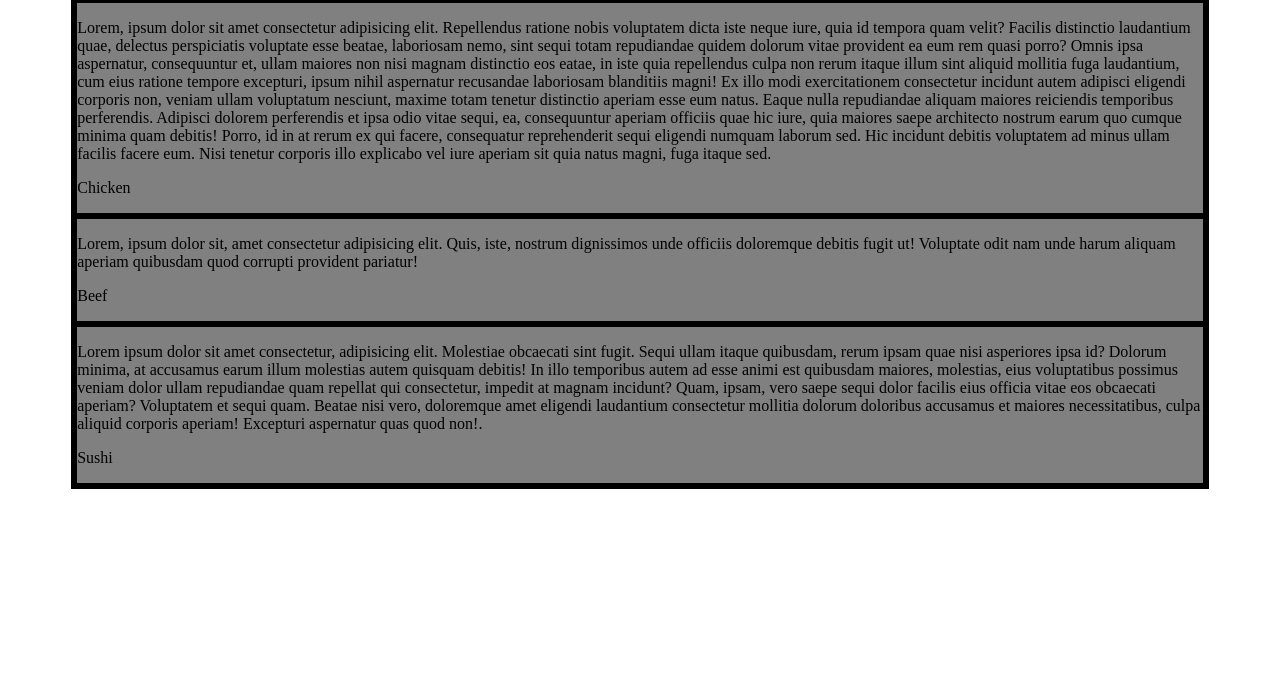
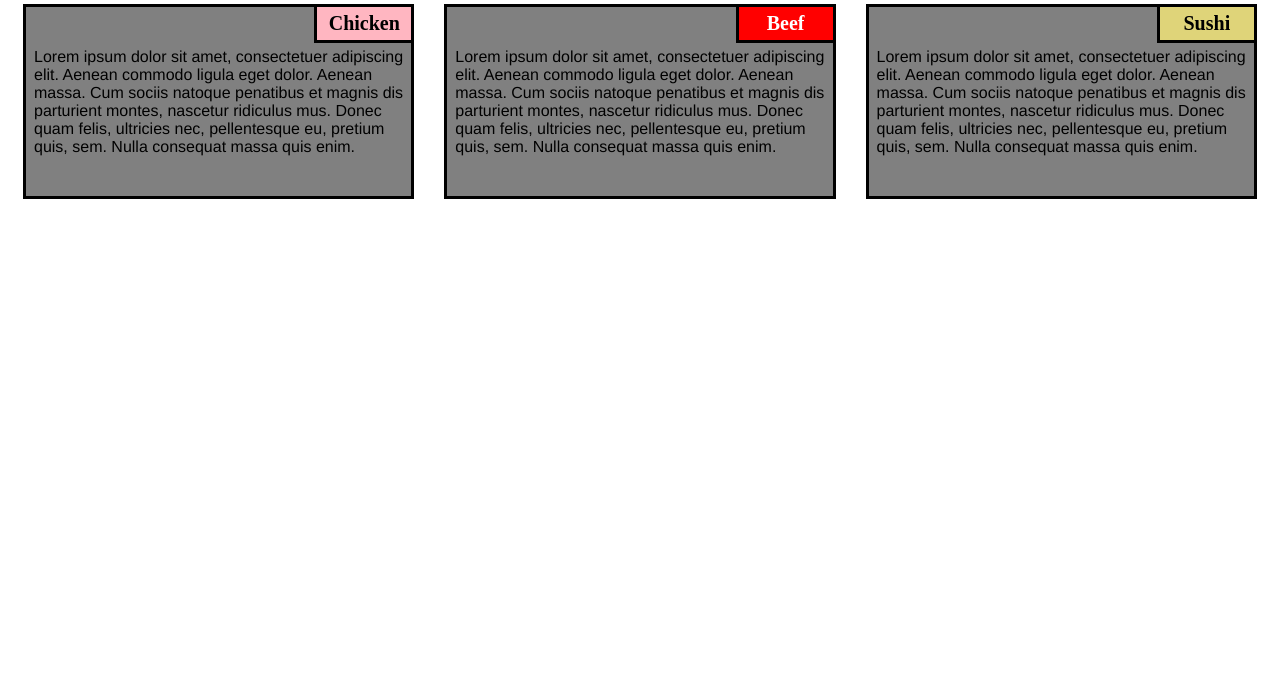
Before and after one commit to Xiodinc/coursera2, a plain HTML site: page index.html in a window 1280 px wide. Shown: the part 118-800 px from the top of the page. Drawn offline with Linux system fonts and the light colour scheme; files that its build step writes are made by us from their sources.

Commit message:
Update index.html

```diff
--- a/index.html
+++ b/index.html
@@ -1,36 +1,36 @@
-<html lang="en">
+<!DOCTYPE html>
+<html>
+
 <head>
-	<meta charset="UTF-8">
-	<meta name="viewport" content="width=device-width, initial-scale=1.0">
-	 <link rel="stylesheet" href="styles.css">
-	<title>Responsive Layout</title>
+    <meta charset="utf-8">
+    <title>module2-solution</title>
+</head>
+<link rel="stylesheet" type="text/css" href="css/styles.css">
 
+<body>
+    <h1>Our Menu</h1>
+    <section class="column-lg-4 colmn-md-6 colmn-sm-12">
+        <div>
+            <p class="sub1">Chicken</p>
+            <p class="content">
+                Lorem ipsum dolor sit amet, consectetuer adipiscing elit. Aenean commodo ligula eget dolor. Aenean massa. Cum sociis natoque penatibus et magnis dis parturient montes, nascetur ridiculus mus. Donec quam felis, ultricies nec, pellentesque eu, pretium quis, sem. Nulla consequat massa quis enim.
+            </p>
+        </div>
+    </section>
+    <section class="column-lg-4 colmn-md-6 colmn-sm-12">
+        <div>
+            <p class="sub2">Beef</p>
+            <p class="content">
+                Lorem ipsum dolor sit amet, consectetuer adipiscing elit. Aenean commodo ligula eget dolor. Aenean massa. Cum sociis natoque penatibus et magnis dis parturient montes, nascetur ridiculus mus. Donec quam felis, ultricies nec, pellentesque eu, pretium quis, sem. Nulla consequat massa quis enim.
+        </div>
+    </section>
+    <section class="column-lg-4 colmn-md-12 colmn-sm-12">
+        <div>
+            <p class="sub3">Sushi</p>
+            <p class="content">
+                Lorem ipsum dolor sit amet, consectetuer adipiscing elit. Aenean commodo ligula eget dolor. Aenean massa. Cum sociis natoque penatibus et magnis dis parturient montes, nascetur ridiculus mus. Donec quam felis, ultricies nec, pellentesque eu, pretium quis, sem. Nulla consequat massa quis enim.
+            </p>
+        </div>
+</body>
 
-</head>
-<body>
-	<div class="row">
-	<h1>Our Menu</h1>
-  <div class="col-lg-4 col-md-6 col-sm-12" id="container">
-    <p>Lorem, ipsum dolor sit amet consectetur adipisicing elit. Repellendus ratione nobis voluptatem dicta iste neque iure, quia id tempora quam velit? Facilis distinctio laudantium quae, delectus perspiciatis voluptate esse beatae, laboriosam nemo, sint sequi totam repudiandae quidem dolorum vitae provident ea eum rem quasi porro? Omnis ipsa aspernatur, consequuntur et, ullam maiores non nisi magnam distinctio eos eatae, in iste quia repellendus culpa non rerum itaque illum sint aliquid mollitia fuga laudantium, cum eius ratione tempore excepturi, ipsum nihil aspernatur recusandae laboriosam blanditiis magni! Ex illo modi exercitationem consectetur incidunt autem adipisci eligendi corporis non, veniam ullam voluptatum nesciunt, maxime totam tenetur distinctio aperiam esse eum natus. Eaque nulla repudiandae aliquam maiores reiciendis temporibus perferendis. Adipisci dolorem perferendis et ipsa odio vitae sequi, ea, consequuntur aperiam officiis quae hic iure, quia maiores saepe architecto nostrum earum quo cumque minima quam debitis! Porro, id in at rerum ex qui facere, consequatur reprehenderit sequi eligendi numquam laborum sed. Hic incidunt debitis voluptatem ad minus ullam facilis facere eum. Nisi tenetur corporis illo explicabo vel iure aperiam sit quia natus magni, fuga itaque sed.</p>
-  	<p id="p1">Chicken</p>
-
-  	</div>
-
-
-
-  <div class="col-lg-4 col-md-6 col-sm-12" id="container"><p>Lorem, ipsum dolor sit, amet consectetur adipisicing elit. Quis, iste, nostrum dignissimos unde officiis doloremque debitis fugit ut! Voluptate odit nam unde harum aliquam aperiam quibusdam quod corrupti provident pariatur!</p>
-
-  	<p id="p2">Beef</p>
-
-  </div>
-
-  <div class="col-lg-4 col-md-12 col-sm-12" id="container"><p>Lorem ipsum dolor sit amet consectetur, adipisicing elit. Molestiae obcaecati sint fugit. Sequi ullam itaque quibusdam, rerum ipsam quae nisi asperiores ipsa id? Dolorum minima, at accusamus earum illum molestias autem quisquam debitis! In illo temporibus autem ad esse animi est quibusdam maiores, molestias, eius voluptatibus possimus veniam dolor ullam repudiandae quam repellat qui consectetur, impedit at magnam incidunt? Quam, ipsam, vero saepe sequi dolor facilis eius officia vitae eos obcaecati aperiam? Voluptatem et sequi quam. Beatae nisi vero, doloremque amet eligendi laudantium consectetur mollitia dolorum doloribus accusamus et maiores necessitatibus, culpa aliquid corporis aperiam! Excepturi aspernatur quas quod non!.</p>
-
-  	<p  id="p3">Sushi</p>
-
-  </div>
-
-	</div>
-
-</body>
 </html>
```
